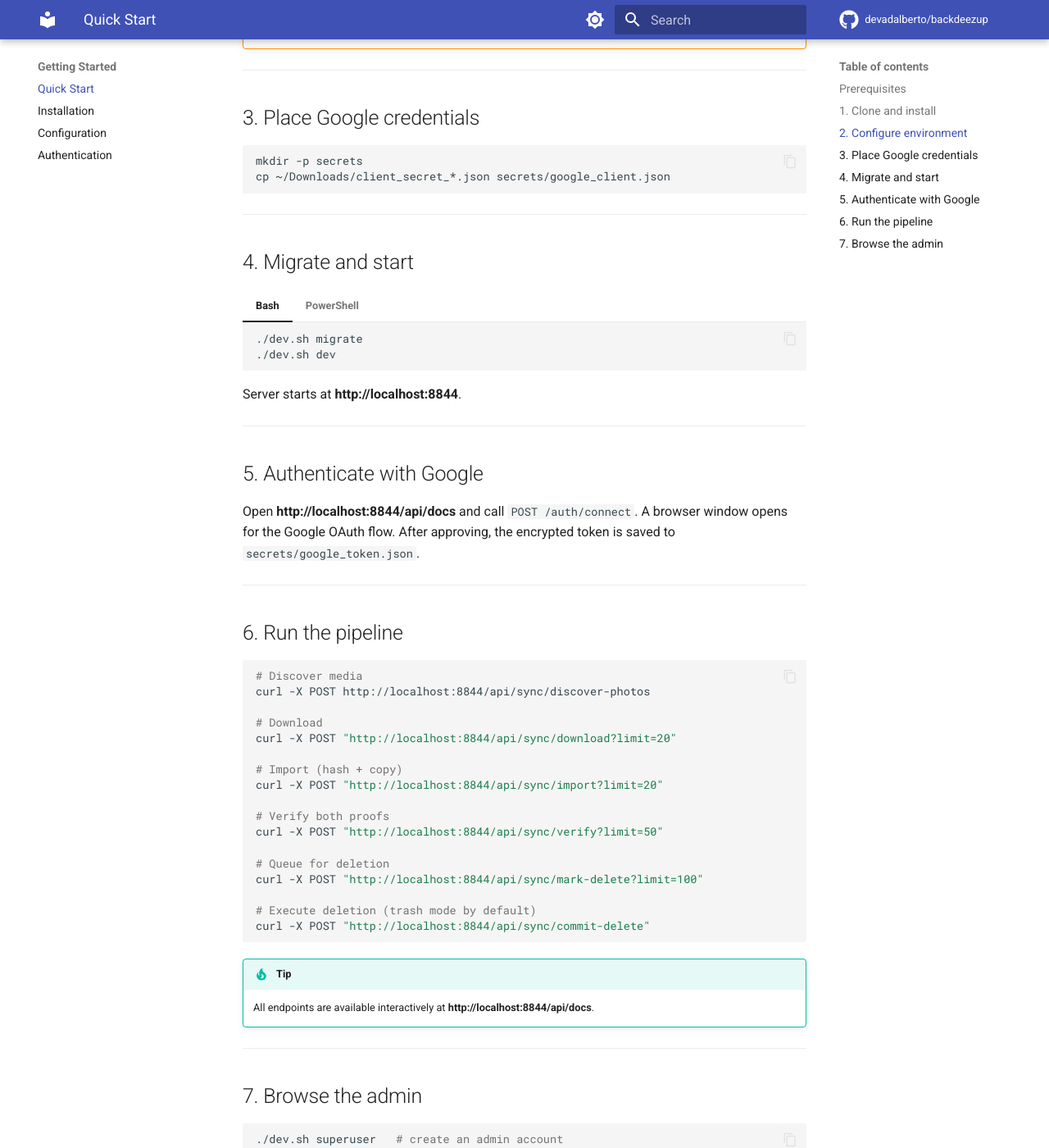
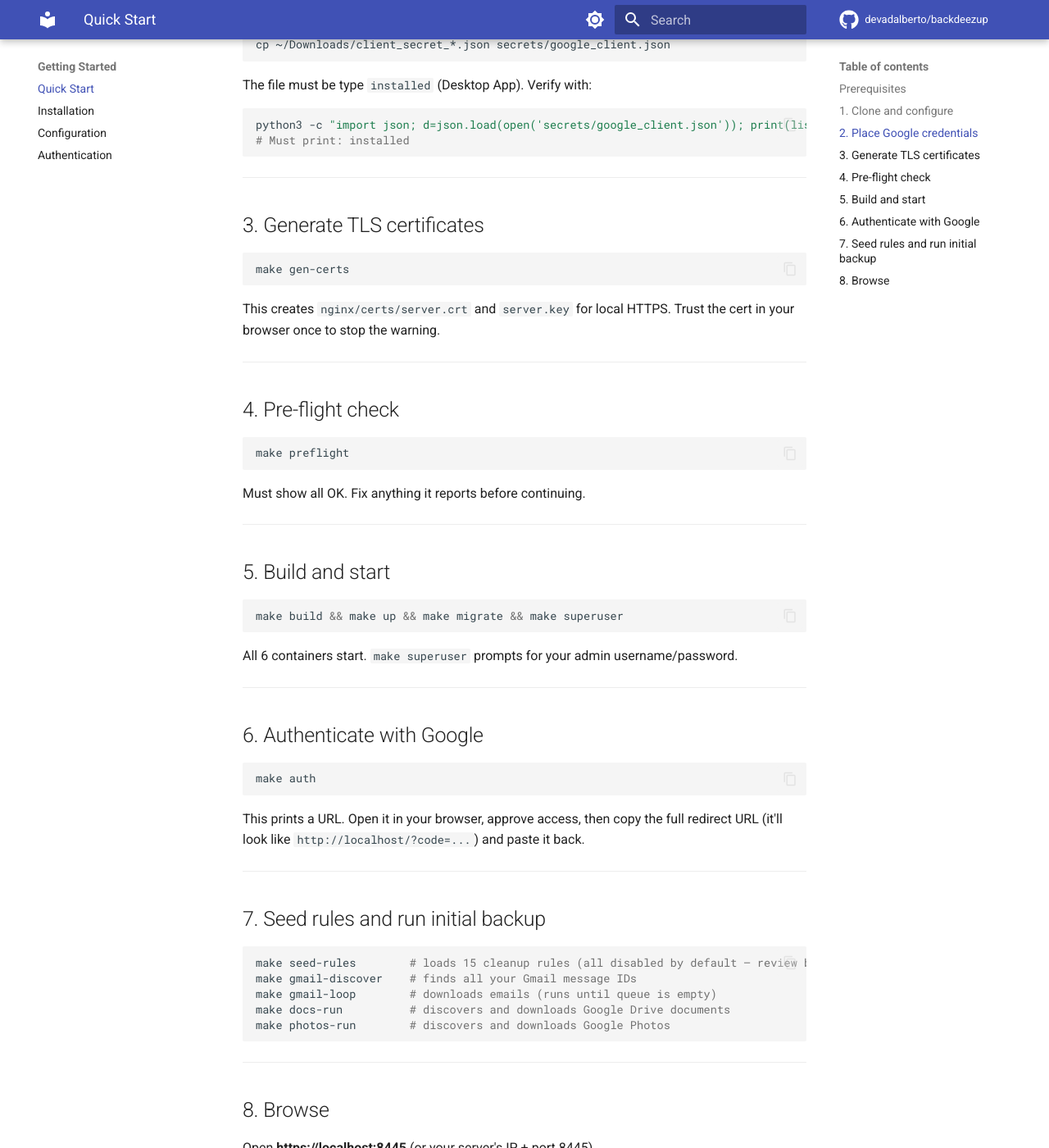
Before and after one commit to devadalberto/backdeezup, an MkDocs documentation site: the page built from docs/quickstart.md, in a window 1280 px wide and 1400 px high, scrolled down 1107 px. Shown: the whole window at 82% size. Built offline with MkDocs 1.6.1 and Material for MkDocs 9.7.7, drawn with Linux system fonts in a browser that asks for light colours; comment, search, counter and statistics services are not loaded; the version menu is left out; some of the changed text lies outside the part shown.

Commit message:
docs: rewrite quickstart — Docker-only, no Python/uv prerequisites

````diff
--- a/docs/quickstart.md
+++ b/docs/quickstart.md
@@ -1,118 +1,124 @@
 # Quick Start
 
-Get BackDeezUp running locally in five minutes.
+Everything runs in Docker. You do **not** need Python, uv, or anything else installed locally.
 
 ---
 
 ## Prerequisites
 
-- Python 3.12+
-- [uv](https://docs.astral.sh/uv/#installation) installed
-- A Google Cloud project with Drive and Photos APIs enabled
-- OAuth 2.0 Desktop App credentials (JSON file)
+- Docker + Docker Compose (that's it)
+- A Google Cloud project with a Desktop App OAuth client (type `installed`, not `web`)
 
 ---
 
-## 1. Clone and install
+## 1. Clone and configure
 
 ```bash
 git clone https://github.com/devadalberto/backdeezup.git
 cd backdeezup
-uv sync
+cp .env.sample .env
 ```
+
+Open `.env` and fill in:
+
+```env
+# Generate with: python3 -c "import secrets; print(secrets.token_urlsafe(50))"
+DJANGO_SECRET_KEY=<long random string>
+
+# Generate with: python3 -c "import base64,os; print(base64.urlsafe_b64encode(os.urandom(32)).decode())"
+GOOGLE_ENCRYPTION_KEY=<44-char Fernet key>
+```
+
+Everything else can stay as the defaults for now.
+
+!!! tip "Don't have Python to generate those keys?"
+    Run it inside the container after you build: `docker compose run --rm web python3 -c "import secrets; print(secrets.token_urlsafe(50))"`
 
 ---
 
-## 2. Configure environment
+## 2. Place Google credentials
 
-```bash
-cp .env.sample .env
-```
-
-Minimum required values in `.env`:
-
-```env
-GOOGLE_ENCRYPTION_KEY=<44-char Fernet key>
-GOOGLE_CLIENT_SECRETS=secrets/google_client.json
-```
-
-Generate a Fernet key:
-
-```bash
-python3 -c "import base64, os; print(base64.urlsafe_b64encode(os.urandom(32)).decode())"
-```
-
-!!! warning "Keep your encryption key"
-    `GOOGLE_ENCRYPTION_KEY` encrypts your OAuth token. If you lose it, you will need to re-authenticate.
-
----
-
-## 3. Place Google credentials
+Download your Desktop App OAuth JSON from Google Cloud Console and copy it:
 
 ```bash
 mkdir -p secrets
 cp ~/Downloads/client_secret_*.json secrets/google_client.json
 ```
 
----
+The file must be type `installed` (Desktop App). Verify with:
 
-## 4. Migrate and start
-
-=== "Bash"
-
-    ```bash
-    ./dev.sh migrate
-    ./dev.sh dev
-    ```
-
-=== "PowerShell"
-
-    ```powershell
-    .\dev.ps1 migrate
-    .\dev.ps1 dev
-    ```
-
-Server starts at **http://localhost:8844**.
+```bash
+python3 -c "import json; d=json.load(open('secrets/google_client.json')); print(list(d.keys())[0])"
+# Must print: installed
+```
 
 ---
 
-## 5. Authenticate with Google
+## 3. Generate TLS certificates
 
-Open **http://localhost:8844/api/docs** and call `POST /auth/connect`. A browser window opens for the Google OAuth flow. After approving, the encrypted token is saved to `secrets/google_token.json`.
+```bash
+make gen-certs
+```
+
+This creates `nginx/certs/server.crt` and `server.key` for local HTTPS. Trust the cert in your browser once to stop the warning.
 
 ---
 
-## 6. Run the pipeline
+## 4. Pre-flight check
 
 ```bash
-# Discover media
-curl -X POST http://localhost:8844/api/sync/discover-photos
-
-# Download
-curl -X POST "http://localhost:8844/api/sync/download?limit=20"
-
-# Import (hash + copy)
-curl -X POST "http://localhost:8844/api/sync/import?limit=20"
-
-# Verify both proofs
-curl -X POST "http://localhost:8844/api/sync/verify?limit=50"
-
-# Queue for deletion
-curl -X POST "http://localhost:8844/api/sync/mark-delete?limit=100"
-
-# Execute deletion (trash mode by default)
-curl -X POST "http://localhost:8844/api/sync/commit-delete"
+make preflight
 ```
 
-!!! tip
-    All endpoints are available interactively at **http://localhost:8844/api/docs**.
+Must show all OK. Fix anything it reports before continuing.
 
 ---
 
-## 7. Browse the admin
+## 5. Build and start
 
 ```bash
-./dev.sh superuser   # create an admin account
+make build && make up && make migrate && make superuser
 ```
 
-Visit **http://localhost:8844/admin** to browse and manage assets.
+All 6 containers start. `make superuser` prompts for your admin username/password.
+
+---
+
+## 6. Authenticate with Google
+
+```bash
+make auth
+```
+
+This prints a URL. Open it in your browser, approve access, then copy the full redirect URL (it'll look like `http://localhost/?code=...`) and paste it back.
+
+---
+
+## 7. Seed rules and run initial backup
+
+```bash
+make seed-rules        # loads 15 cleanup rules (all disabled by default — review before enabling)
+make gmail-discover    # finds all your Gmail message IDs
+make gmail-loop        # downloads emails (runs until queue is empty)
+make docs-run          # discovers and downloads Google Drive documents
+make photos-run        # discovers and downloads Google Photos
+```
+
+---
+
+## 8. Browse
+
+Open **https://localhost:8445** (or your server's IP + port 8445).
+
+| URL | What |
+|-----|------|
+| `/admin/gmail/dashboard/` | Gmail backup progress |
+| `/admin/gmail/ops/` | Cleanup rules + empty trash |
+| `/vault/gallery/` | Photos and videos |
+| `/documents/<id>/` | Documents |
+| `/cms/` | Wagtail CMS |
+
+---
+
+!!! note "Celery Beat takes over from here"
+    After the initial run, Celery Beat handles daily incremental sync, reconciliation, and cleanup automatically. You don't need to run any commands manually again.
````
